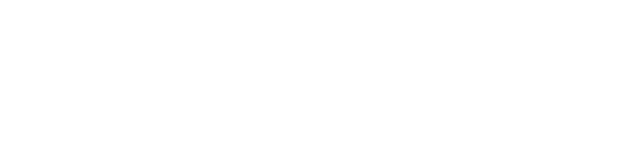
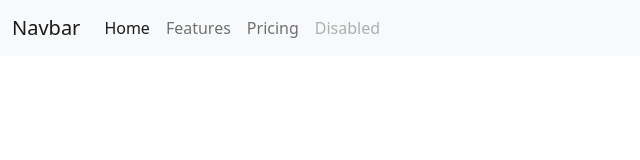
Before and after one commit to L1NO/musical-broccoli, a plain HTML site: page index.html in a window 1280 px wide. Shown: the whole page, without its empty margins (0-640 px from the left). Drawn offline with nearby package versions, Linux system fonts and the light colour scheme.

Commit message:
index.html

```diff
--- a/index.html
+++ b/index.html
@@ -8,15 +8,29 @@
         <!-- Bootstrap CSS -->
         <link ref="stylesheet" href="style.css">
         <link rel="stylesheet" href="https://cdn.jsdelivr.net/npm/bootstrap@5.1.1/dist/css/bootstrap.min.css">
+
+        <link rel="stylesheet" href="https://cdn.jsdelivr.net/npm/@fortawesome/fontawesome-free@6.2.1/css/fontawesome.min.css">
         <title>Document</title>
     </head>
     <body>
-        <!-- Option 1: Bootstrap Bundle with Popper -->
+        <!-- Bootstrap Bundle with Popper -->
         <script src="https://cdn.jsdelivr.net/npm/bootstrap@5.1.1/dist/js/bootstrap.bundle.min.js"></script>
-        <section></section>
-        <section></section>
-        <section></section>
-        <section></section>
-        <section></section>
+        <!-- Navbar -->
+        <nav class="navbar navbar-expand-lg navbar-light bg-light">
+            <div class="container-fluid">
+            <a class="navbar-brand" href="#">Navbar</a>
+            <button class="navbar-toggler" type="button" data-bs-toggle="collapse" data-bs-target="#navbarNavAltMarkup" aria-controls="navbarNavAltMarkup" aria-expanded="false" aria-label="Toggle navigation">
+                <span class="navbar-toggler-icon"></span>
+            </button>
+            <div class="collapse navbar-collapse" id="navbarNavAltMarkup">
+                <div class="navbar-nav">
+                <a class="nav-link active" aria-current="page" href="#">Home</a>
+                <a class="nav-link" href="#">Features</a>
+                <a class="nav-link" href="#">Pricing</a>
+                <a class="nav-link disabled" href="#" tabindex="-1" aria-disabled="true">Disabled</a>
+                </div>
+            </div>
+            </div>
+        </nav>
     </body>
 </html>
```
